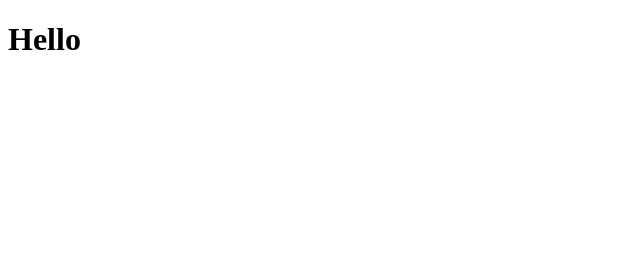
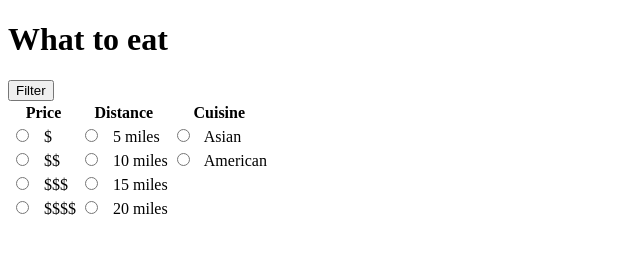
Before and after one commit to Berniez88/RecipePicker, a website: page index.html in a window 1280 px wide. Shown: the whole page, without its empty margins (0-640 px from the left). Drawn offline with Linux system fonts and the light colour scheme.

Commit message:
Radio buttons and filter

```diff
--- a/index.html
+++ b/index.html
@@ -4,9 +4,83 @@
     <meta charset="UTF-8" />
     <meta http-equiv="X-UA-Compatible" content="IE=edge" />
     <meta name="viewport" content="width=device-width, initial-scale=1.0" />
+    <link rel="stylesheet" href="style.css" />
     <title>Document</title>
   </head>
   <body>
-    <h1>Hello</h1>
+    <div id="title">
+      <h1>What to eat</h1>
+    </div>
+
+    <div id="filter">
+      <button id="filterBtn">Filter</button>
+      <table>
+        <tr>
+          <th>Price</th>
+          <th>Distance</th>
+          <th>Cuisine</th>
+        </tr>
+        <tr>
+          <td>
+            <input type="radio" id="price" />
+
+            <label for="price">$</label>
+          </td>
+          <td>
+            <input type="radio" id="miles" />
+
+            <label for="miles">5 miles</label>
+          </td>
+          <td>
+            <input type="radio" id="cuisine" />
+
+            <label for="cuisine">Asian</label>
+          </td>
+        </tr>
+        <tr>
+          <td>
+            <input type="radio" id="price" />
+
+            <label for="price">$$</label>
+          </td>
+          <td>
+            <input type="radio" id="miles" />
+
+            <label for="miles">10 miles</label>
+          </td>
+          <td>
+            <input type="radio" id="cuisine" />
+
+            <label for="cuisine">American</label>
+          </td>
+        </tr>
+        <tr>
+          <td>
+            <input type="radio" id="price" />
+
+            <label for="price">$$$</label>
+          </td>
+          <td>
+            <input type="radio" id="miles" />
+
+            <label for="miles">15 miles</label>
+          </td>
+        </tr>
+        <tr>
+          <td>
+            <input type="radio" id="price" />
+
+            <label for="price">$$$$</label>
+          </td>
+          <td>
+            <input type="radio" id="miles" />
+
+            <label for="miles">20 miles</label>
+          </td>
+        </tr>
+      </table>
+    </div>
+
+    <script src="app.js"></script>
   </body>
 </html>
```
Also changed, not shown: package.json (added, +24 -0 lines), routes.js (added, +11 -0 lines), app.js (added), style.css (added), 1 other file.
